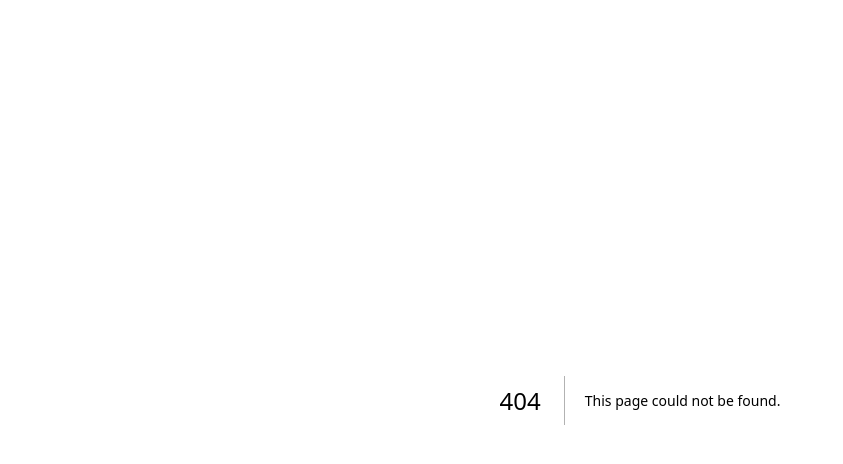
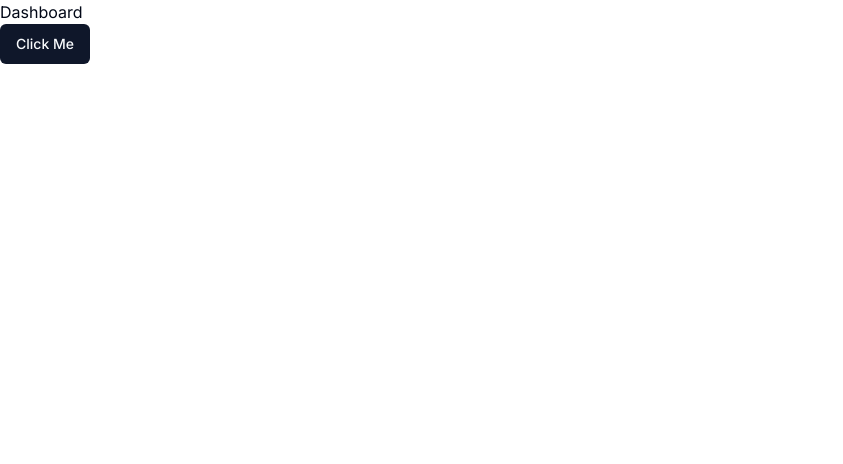
Before and after one commit to ebowwar/ebowwa_router, a Next.js app: page /dashboard in a window 1280 px wide. Before the commit this address had no page. Shown: the top 464 px of the page, without its empty margins (0-843 px from the left). Built offline with nearby package versions, Linux system fonts and the light colour scheme.

Commit message:
shadcn ui button

```diff
--- /dev/null
+++ b/app/dashboard/page.tsx
@@ -0,0 +1,16 @@
+// app/dashboard/page.tsx
+"use client"; // Indicates this file uses client-side React features
+
+import React from 'react';
+import { Button } from '@/components/ui/button'; // Importing a Shadcn component
+
+const DashboardPage = () => {
+  return (
+    <div>
+      <h1>Dashboard</h1>
+      <Button>Click Me</Button>
+    </div>
+  );
+};
+
+export default DashboardPage;
--- /dev/null
+++ b/components/ui/button.tsx
@@ -0,0 +1,56 @@
+import * as React from "react"
+import { Slot } from "@radix-ui/react-slot"
+import { cva, type VariantProps } from "class-variance-authority"
+
+import { cn } from "@/lib/utils"
+
+const buttonVariants = cva(
+  "inline-flex items-center justify-center whitespace-nowrap rounded-md text-sm font-medium ring-offset-background transition-colors focus-visible:outline-none focus-visible:ring-2 focus-visible:ring-ring focus-visible:ring-offset-2 disabled:pointer-events-none disabled:opacity-50",
+  {
+    variants: {
+      variant: {
+        default: "bg-primary text-primary-foreground hover:bg-primary/90",
+        destructive:
+          "bg-destructive text-destructive-foreground hover:bg-destructive/90",
+        outline:
+          "border border-input bg-background hover:bg-accent hover:text-accent-foreground",
+        secondary:
+          "bg-secondary text-secondary-foreground hover:bg-secondary/80",
+        ghost: "hover:bg-accent hover:text-accent-foreground",
+        link: "text-primary underline-offset-4 hover:underline",
+      },
+      size: {
+        default: "h-10 px-4 py-2",
+        sm: "h-9 rounded-md px-3",
+        lg: "h-11 rounded-md px-8",
+        icon: "h-10 w-10",
+      },
+    },
+    defaultVariants: {
+      variant: "default",
+      size: "default",
+    },
+  }
+)
+
+export interface ButtonProps
+  extends React.ButtonHTMLAttributes<HTMLButtonElement>,
+    VariantProps<typeof buttonVariants> {
+  asChild?: boolean
+}
+
+const Button = React.forwardRef<HTMLButtonElement, ButtonProps>(
+  ({ className, variant, size, asChild = false, ...props }, ref) => {
+    const Comp = asChild ? Slot : "button"
+    return (
+      <Comp
+        className={cn(buttonVariants({ variant, size, className }))}
+        ref={ref}
+        {...props}
+      />
+    )
+  }
+)
+Button.displayName = "Button"
+
+export { Button, buttonVariants }
--- a/package.json
+++ b/package.json
@@ -11,6 +11,7 @@
   "dependencies": {
     "@date-io/date-fns": "^3.0.0",
     "@n8tb1t/use-scroll-position": "^2.0.3",
+    "@radix-ui/react-slot": "^1.0.2",
     "axios": "^1.6.5",
     "class-variance-authority": "^0.7.0",
     "clsx": "^2.1.0",
```
Also changed, not shown: 1 other file (tests, documents, lock files or other folders).
